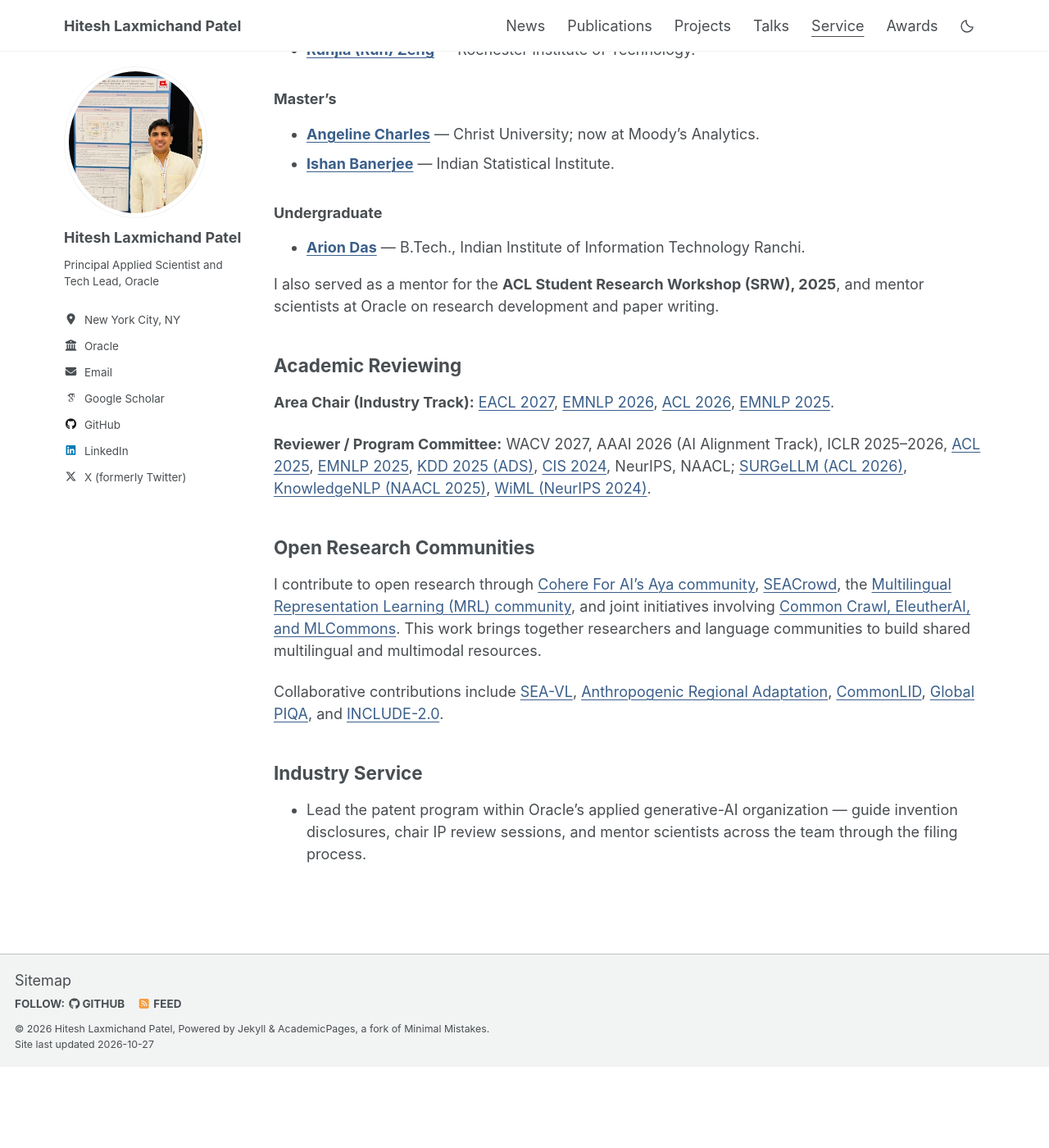
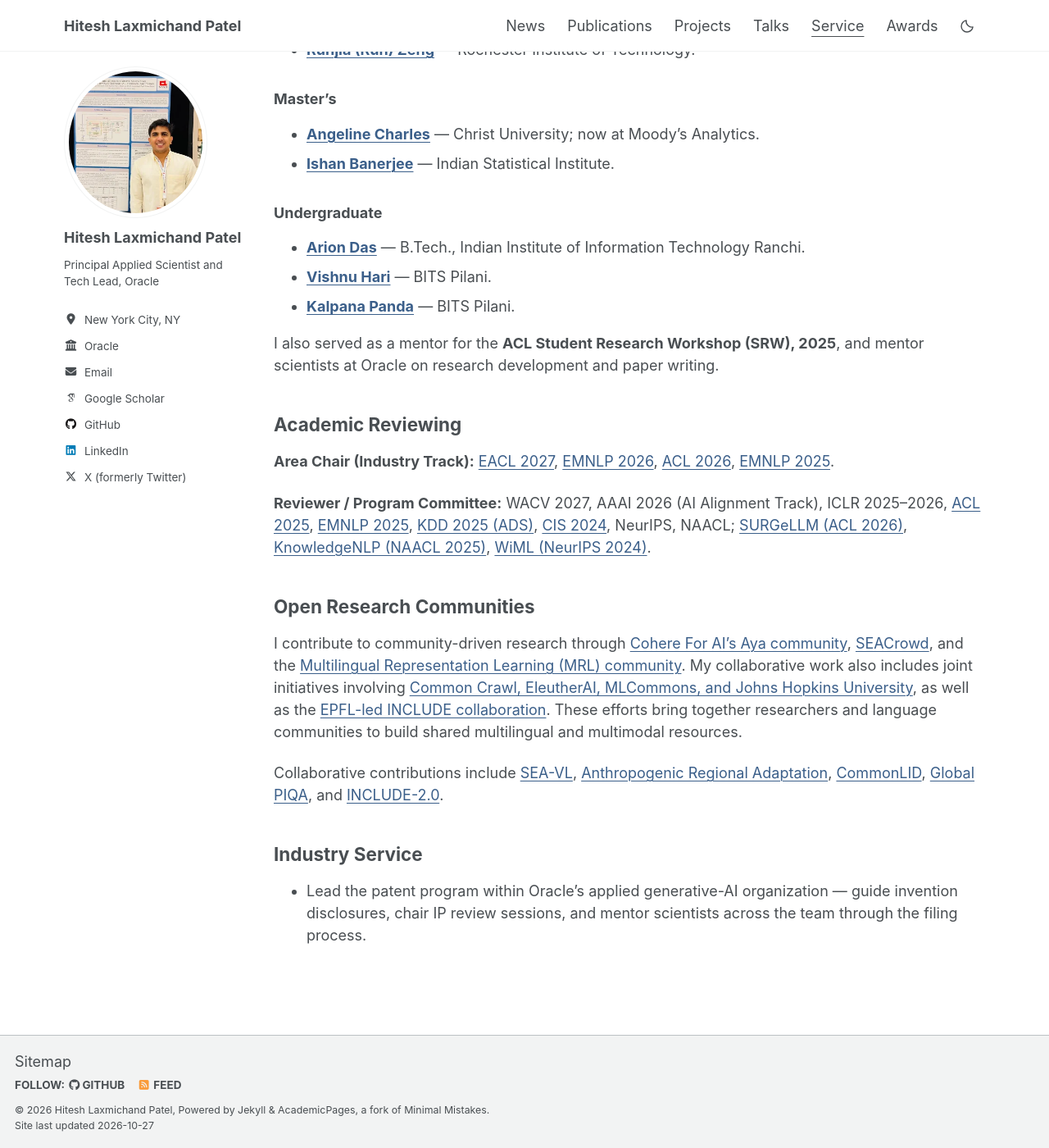
Before and after one commit to HITESHLPATEL/hiteshlpatel.github.io, a Jekyll site: the page built from _pages/service.md, in a window 1280 px wide and 1400 px high, scrolled down 647 px. Shown: the whole window at 82% size. Built offline with Jekyll 4.4.1, drawn with Linux system fonts in a browser that asks for light colours; before the commit the page ends 1948 px from its top, so only the background shows below that.

Commit message:
Add ICCV student mentees and research collaborations

```diff
--- a/_pages/service.md
+++ b/_pages/service.md
@@ -35,6 +35,8 @@ Students I've mentored through research projects and internships:
 ### Undergraduate
 
 - [**Arion Das**](https://sites.google.com/view/ariondasad/home) — B.Tech., Indian Institute of Information Technology Ranchi.
+- [**Vishnu Hari**](https://www.linkedin.com/in/hvishnu/) — BITS Pilani.
+- [**Kalpana Panda**](https://www.linkedin.com/in/kalpanda/) — BITS Pilani.
 
 I also served as a mentor for the **ACL Student Research Workshop (SRW), 2025**, and mentor scientists at Oracle on research development and paper writing.
 
@@ -46,7 +48,7 @@ I also served as a mentor for the **ACL Student Research Workshop (SRW), 2025**,
 
 ## Open Research Communities
 
-I contribute to open research through [Cohere For AI's Aya community](https://cohere.com/research/aya), [SEACrowd](https://seacrowd.org/), the [Multilingual Representation Learning (MRL) community](https://mrlbenchmarks.github.io/previous_tasks.html), and joint initiatives involving [Common Crawl, EleutherAI, and MLCommons](https://commonlid.org/). This work brings together researchers and language communities to build shared multilingual and multimodal resources.
+I contribute to community-driven research through [Cohere For AI's Aya community](https://cohere.com/research/aya), [SEACrowd](https://seacrowd.org/), and the [Multilingual Representation Learning (MRL) community](https://mrlbenchmarks.github.io/previous_tasks.html). My collaborative work also includes joint initiatives involving [Common Crawl, EleutherAI, MLCommons, and Johns Hopkins University](https://commonlid.org/), as well as the [EPFL-led INCLUDE collaboration](https://aclanthology.org/2026.emnlp-main.1344/). These efforts bring together researchers and language communities to build shared multilingual and multimodal resources.
 
 Collaborative contributions include [SEA-VL](https://aclanthology.org/2025.acl-long.916/), [Anthropogenic Regional Adaptation](https://arxiv.org/abs/2604.11490), [CommonLID](https://aclanthology.org/2026.acl-long.1527/), [Global PIQA](https://neurips.cc/virtual/2026/poster/139393), and [INCLUDE-2.0](https://aclanthology.org/2026.emnlp-main.1344/).
 
```
